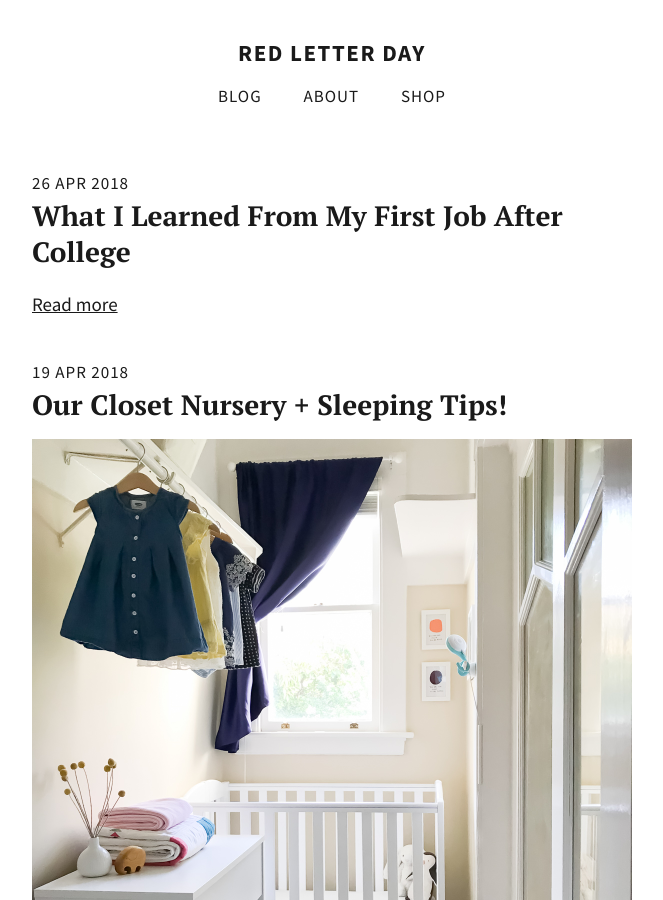
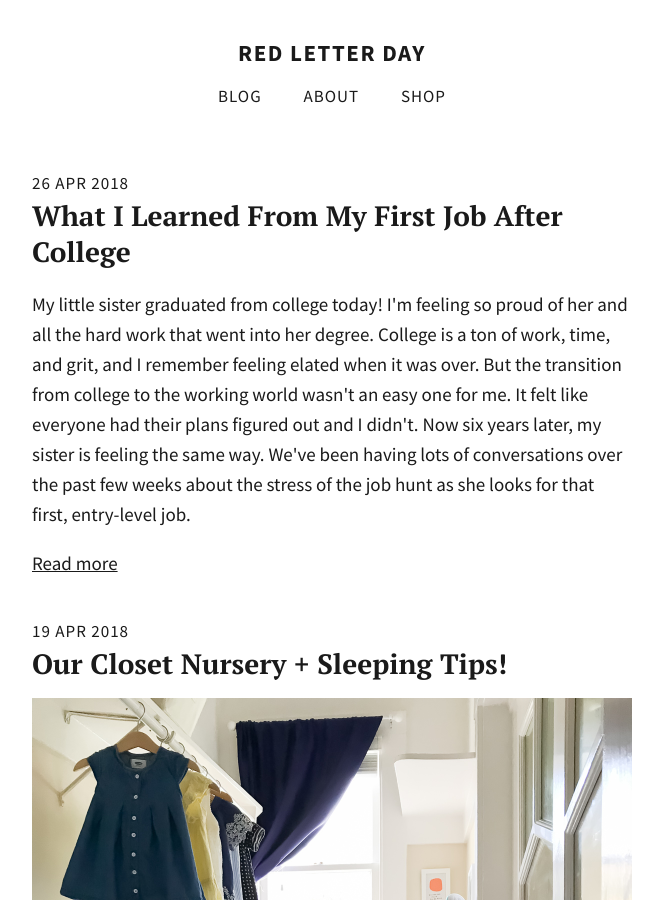
Before and after one commit to totiffany/totiffany.github.io, a Jekyll site: the page built from index.html, in a window 1280 px wide and 900 px high. Shown: the whole window, without its empty margins (308-971 px from the left). Built offline with Jekyll 4.4.1, drawn with Linux system fonts in a browser that asks for light colours.

Commit message:
Update 2018-04-26-What-I-Learned-From-My-First-Job-After-College.md

```diff
--- a/_posts/2018-04-26-What-I-Learned-From-My-First-Job-After-College.md
+++ b/_posts/2018-04-26-What-I-Learned-From-My-First-Job-After-College.md
@@ -1,5 +1,14 @@
 ---
 published: true
+description: >-
+  My little sister graduated from college today! I'm feeling so proud of her and
+  all the hard work that went into her degree. College is a ton of work, time,
+  and grit, and I remember feeling elated when it was over. But the transition
+  from college to the working world wasn't an easy one for me. It felt like
+  everyone had their plans figured out and I didn't. Now six years later, my
+  sister is feeling the same way. We've been having lots of conversations over
+  the past few weeks about the stress of the job hunt as she looks for that
+  first, entry-level job.
 ---
 My little sister graduated from college today! I'm feeling so proud of her and all the hard work that went into her degree. College is a ton of work, time, and grit, and I remember feeling elated when it was over. But the transition from college to the working world wasn't an easy one for me. It felt like everyone had their plans figured out and I didn't. Now six years later, my sister is feeling the same way. We've been having lots of conversations over the past few weeks about the stress of the job hunt as she looks for that first, entry-level job.
 
```
